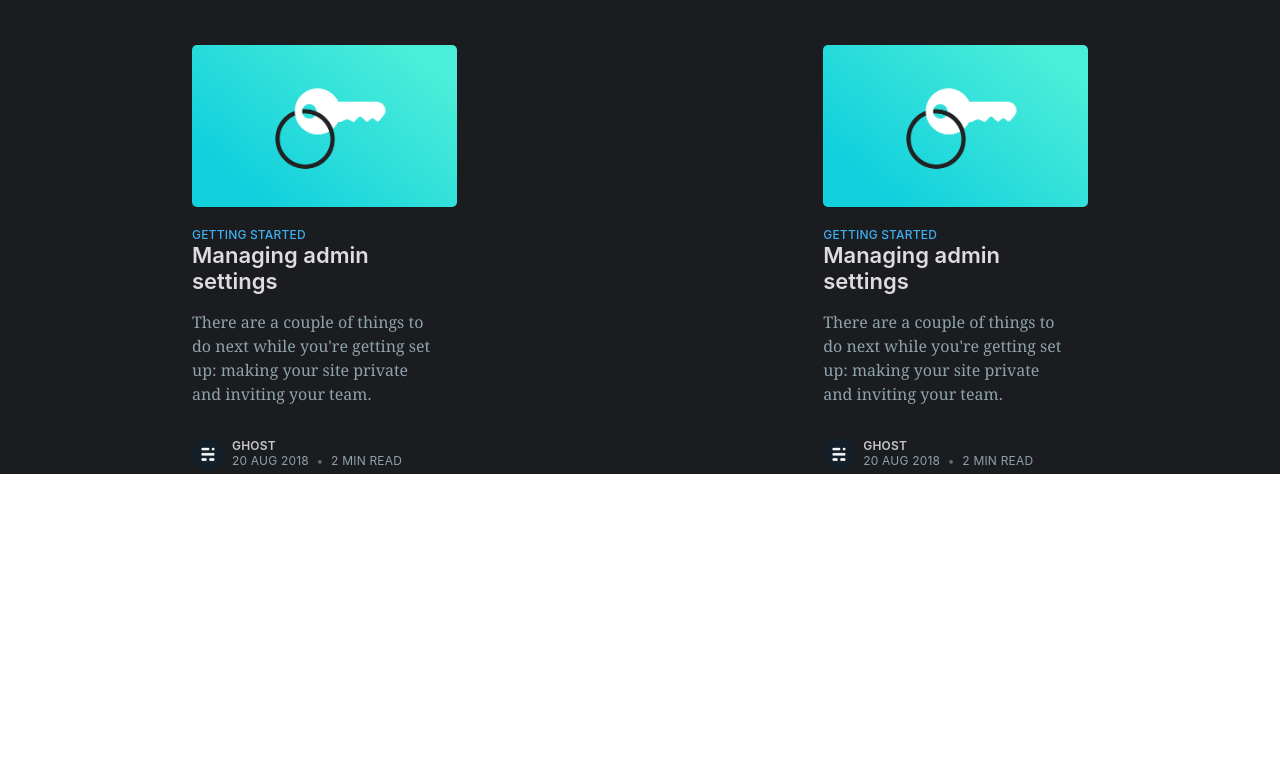
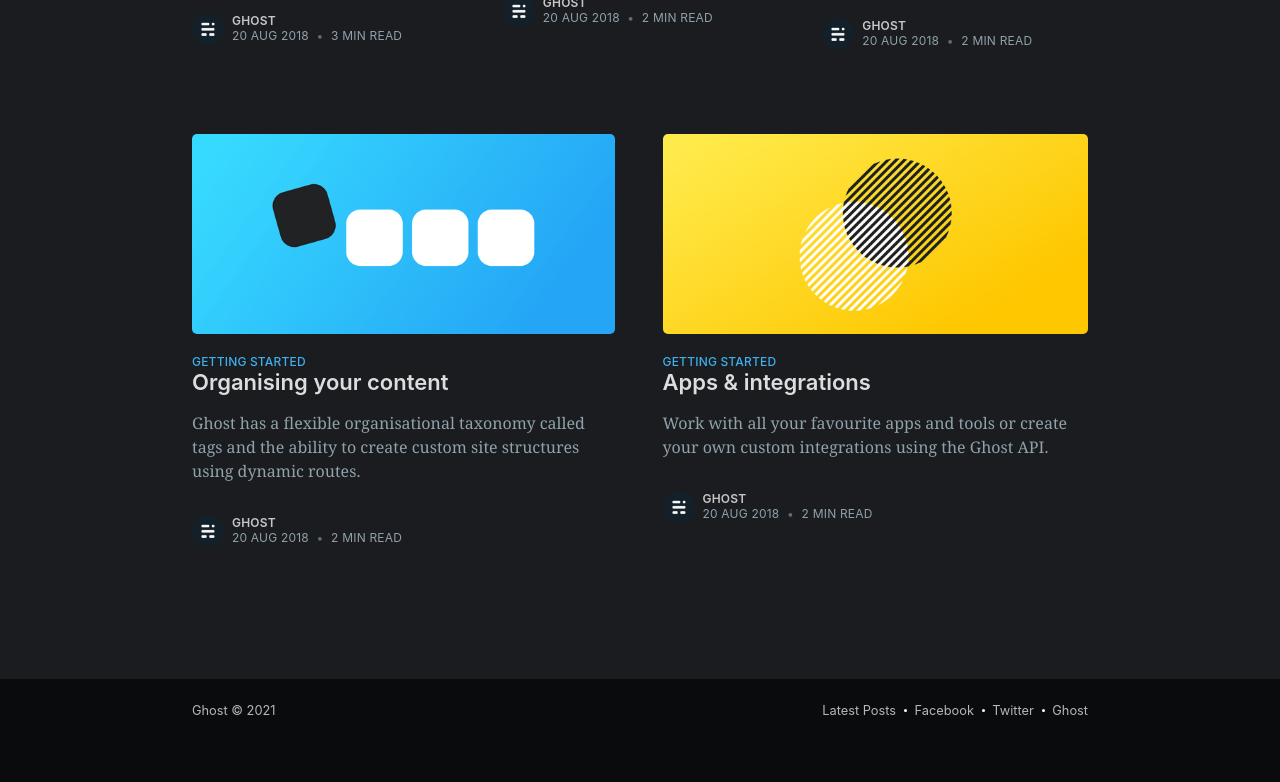
Before and after one commit to pranshudobhal/ghost-blog, a plain HTML site: page index.html in a window 1280 px wide. Shown: the part 1160-1942 px from the top of the page. Before the commit the page ends 1634 px from the top, so only its background shows below. Drawn offline with Linux system fonts and the light colour scheme.

Commit message:
styles: updated footer styles

```diff
--- a/index.html
+++ b/index.html
@@ -1,5 +1,6 @@
 <!DOCTYPE html>
 <html lang="en">
+
 <head>
   <meta charset="UTF-8" />
   <meta http-equiv="X-UA-Compatible" content="IE=edge" />
@@ -8,6 +9,7 @@
   <link rel="stylesheet" href="style.css" />
   <title>Ghost</title>
 </head>
+
 <body>
   <nav>
     <div class="nav-container">
@@ -25,8 +27,8 @@
             <a href="#">
               <svg viewBox="0 0 32 32">
                 <path
-                    d="M16 0c8.837 0 16 7.163 16 16s-7.163 16-16 16S0 24.837 0 16 7.163 0 16 0zm5.204 4.911h-3.546c-2.103 0-4.443.885-4.443 3.934.01 1.062 0 2.08 0 3.225h-2.433v3.872h2.509v11.147h4.61v-11.22h3.042l.275-3.81h-3.397s.007-1.695 0-2.187c0-1.205 1.253-1.136 1.329-1.136h2.054V4.911z"
-                  ></path>
+                  d="M16 0c8.837 0 16 7.163 16 16s-7.163 16-16 16S0 24.837 0 16 7.163 0 16 0zm5.204 4.911h-3.546c-2.103 0-4.443.885-4.443 3.934.01 1.062 0 2.08 0 3.225h-2.433v3.872h2.509v11.147h4.61v-11.22h3.042l.275-3.81h-3.397s.007-1.695 0-2.187c0-1.205 1.253-1.136 1.329-1.136h2.054V4.911z">
+                </path>
               </svg>
             </a>
           </li>
@@ -34,8 +36,8 @@
             <a href="#">
               <svg viewBox="0 0 32 32">
                 <path
-                    d="M30.063 7.313c-.813 1.125-1.75 2.125-2.875 2.938v.75c0 1.563-.188 3.125-.688 4.625a15.088 15.088 0 0 1-2.063 4.438c-.875 1.438-2 2.688-3.25 3.813a15.015 15.015 0 0 1-4.625 2.563c-1.813.688-3.75 1-5.75 1-3.25 0-6.188-.875-8.875-2.625.438.063.875.125 1.375.125 2.688 0 5.063-.875 7.188-2.5-1.25 0-2.375-.375-3.375-1.125s-1.688-1.688-2.063-2.875c.438.063.813.125 1.125.125.5 0 1-.063 1.5-.25-1.313-.25-2.438-.938-3.313-1.938a5.673 5.673 0 0 1-1.313-3.688v-.063c.813.438 1.688.688 2.625.688a5.228 5.228 0 0 1-1.875-2c-.5-.875-.688-1.813-.688-2.75 0-1.063.25-2.063.75-2.938 1.438 1.75 3.188 3.188 5.25 4.25s4.313 1.688 6.688 1.813a5.579 5.579 0 0 1 1.5-5.438c1.125-1.125 2.5-1.688 4.125-1.688s3.063.625 4.188 1.813a11.48 11.48 0 0 0 3.688-1.375c-.438 1.375-1.313 2.438-2.563 3.188 1.125-.125 2.188-.438 3.313-.875z"
-                  ></path>
+                  d="M30.063 7.313c-.813 1.125-1.75 2.125-2.875 2.938v.75c0 1.563-.188 3.125-.688 4.625a15.088 15.088 0 0 1-2.063 4.438c-.875 1.438-2 2.688-3.25 3.813a15.015 15.015 0 0 1-4.625 2.563c-1.813.688-3.75 1-5.75 1-3.25 0-6.188-.875-8.875-2.625.438.063.875.125 1.375.125 2.688 0 5.063-.875 7.188-2.5-1.25 0-2.375-.375-3.375-1.125s-1.688-1.688-2.063-2.875c.438.063.813.125 1.125.125.5 0 1-.063 1.5-.25-1.313-.25-2.438-.938-3.313-1.938a5.673 5.673 0 0 1-1.313-3.688v-.063c.813.438 1.688.688 2.625.688a5.228 5.228 0 0 1-1.875-2c-.5-.875-.688-1.813-.688-2.75 0-1.063.25-2.063.75-2.938 1.438 1.75 3.188 3.188 5.25 4.25s4.313 1.688 6.688 1.813a5.579 5.579 0 0 1 1.5-5.438c1.125-1.125 2.5-1.688 4.125-1.688s3.063.625 4.188 1.813a11.48 11.48 0 0 0 3.688-1.375c-.438 1.375-1.313 2.438-2.563 3.188 1.125-.125 2.188-.438 3.313-.875z">
+                </path>
               </svg>
             </a>
           </li>
@@ -64,7 +66,9 @@
         <div class="box1-content">
           <h5>Getting Started</h5>
           <h1>Welcome to Ghost</h1>
-            <p>Welcome, it's great to have you here. We know that first impressions are important, so we've populated your new site with some initial getting started posts that will help you get familiar with everything in no time.</p>
+          <p>Welcome, it's great to have you here. We know that first impressions are important, so we've populated your
+            new site with some initial getting started posts that will help you get familiar with everything in no time.
+          </p>
           <div class="description">
             <div class="desc-image">
               <img src="./images/desc.png" alt="description image" />
@@ -83,7 +87,8 @@
         <div class="box-content">
           <h5>Getting Started</h5>
           <h1>Writing posts with Ghost ✍️</h1>
-              <p>Discover familiar formatting options in a functional toolbar and the ability to add dynamic content seamlessly.</p>
+          <p>Discover familiar formatting options in a functional toolbar and the ability to add dynamic content
+            seamlessly.</p>
           <div class="description">
             <div class="desc-image">
               <img src="./images/desc.png" alt="description image" />
@@ -102,7 +107,8 @@
         <div class="box-content">
           <h5>Getting Started</h5>
           <h1>Publishing options</h1>
-          <p>The Ghost editor post settings menu has everything you need to fully optimise and distribute your content effectively.</p>
+          <p>The Ghost editor post settings menu has everything you need to fully optimise and distribute your content
+            effectively.</p>
           <div class="description">
             <div class="desc-image">
               <img src="./images/desc.png" alt="description image" />
@@ -121,7 +127,8 @@
         <div class="box-content">
           <h5>Getting Started</h5>
           <h1>Managing admin settings</h1>
-            <p>There are a couple of things to do next while you're getting set up: making your site private and inviting your team.</p>
+          <p>There are a couple of things to do next while you're getting set up: making your site private and inviting
+            your team.</p>
           <div class="description">
             <div class="desc-image">
               <img src="./images/desc.png" alt="description image" />
@@ -135,13 +142,14 @@
       </div>
 
       <div class="box box5">
-          <div class="box4-image">
-            <img src="./images/admin-settings.png" alt="" />
+        <div class="box5-image">
+          <img src="./images/organising-your-content.png" alt="" />
         </div>
         <div class="box-content">
           <h5>Getting Started</h5>
-            <h1>Managing admin settings</h1>
-            <p>There are a couple of things to do next while you're getting set up: making your site private and inviting your team.</p>
+          <h1>Organising your content</h1>
+          <p>Ghost has a flexible organisational taxonomy called tags and the ability to create custom site structures
+            using dynamic routes.</p>
           <div class="description">
             <div class="desc-image">
               <img src="./images/desc.png" alt="description image" />
@@ -154,13 +162,13 @@
         </div>
       </div>
       <div class="box box6">
-          <div class="box4-image">
-            <img src="./images/admin-settings.png" alt="" />
+        <div class="box6-image">
+          <img src="./images/app-integrations.png" alt="" />
         </div>
         <div class="box-content">
           <h5>Getting Started</h5>
-            <h1>Managing admin settings</h1>
-            <p>There are a couple of things to do next while you're getting set up: making your site private and inviting your team.</p>
+          <h1>Apps & integrations</h1>
+          <p>Work with all your favourite apps and tools or create your own custom integrations using the Ghost API.</p>
           <div class="description">
             <div class="desc-image">
               <img src="./images/desc.png" alt="description image" />
@@ -175,5 +183,20 @@
 
     </div>
   </main>
+
+  <footer>
+    <div class="footer-container">
+      <div class="site-logo">Ghost &copy; 2021</div>
+      <div class="footer-social">
+        <ul class="footer-social-links">
+          <li><a href="#" alt="Latest Posts">Latest Posts</a></li>
+          <li><a href="#" alt="Facebook">Facebook</a></li>
+          <li><a href="#" alt="Twitter">Twitter</a></li>
+          <li><a href="#" alt="Ghost">Ghost</a></li>
+        </ul>
+      </div>
+    </div>
+  </footer>
 </body>
+
 </html>
--- a/style.css
+++ b/style.css
@@ -136,13 +136,14 @@
 .main-container {
   display: grid;
   grid-template-areas:
-    'box1 box1 box1'
-    'box2 box3 box4'
-    'box5 . box6';
+    'box1 box1 box1 box1 box1 box1'
+    'box2 box2 box3 box3 box4 box4'
+    'box5 box5 box5 box6 box6 box6';
   width: 70vw;
   margin: 0 auto;
-  gap: 3rem;
+  gap: 5rem 3rem;
   padding-top: 3rem;
+  padding-bottom: 8rem;
 }
 
 .box {
@@ -168,6 +169,7 @@
   flex: 1 1 auto;
   width: 100%;
   border-radius: 5px;
+  object-fit: cover;
 }
 
 .box1-content {
@@ -183,7 +185,7 @@
   text-transform: uppercase;
   font-weight: 500;
   letter-spacing: 0.2px;
-  margin-top: -2rem;
+  margin-top: 0rem;
 }
 
 .box1-content h1 {
@@ -251,6 +253,7 @@
   flex: 1 1 auto;
   width: 100%;
   border-radius: 5px;
+  object-fit: cover;
 }
 
 .box2-image {
@@ -306,6 +309,7 @@
   flex: 1 1 auto;
   width: 100%;
   border-radius: 5px;
+  object-fit: cover;
 }
 
 .box4 {
@@ -317,14 +321,88 @@
   flex: 1 1 auto;
   width: 100%;
   border-radius: 5px;
+  object-fit: cover;
 }
 
 .box5 {
   grid-area: box5;
 }
 
+.box5-image img {
+  max-height: 200px;
+  flex: 1 1 auto;
+  width: 100%;
+  border-radius: 5px;
+  object-fit: cover;
+}
+
 .box6 {
   grid-area: box6;
 }
 
+.box6-image img {
+  max-height: 200px;
+  flex: 1 1 auto;
+  width: 100%;
+  border-radius: 5px;
+  object-fit: cover;
+}
+
 /* main end */
+
+/* footer start */
+
+footer {
+  background-color: #0a0b0c;
+}
+
+.footer-container {
+  width: 70vw;
+  margin: 0 auto;
+  display: flex;
+  justify-content: space-between;
+  color: #fff;
+  padding: 1.5rem 0 4rem;
+  font-size: 0.8rem;
+}
+
+.footer-container .site-logo {
+  opacity: 0.7;
+}
+
+.footer-social-links {
+  display: flex;
+  list-style-type: none;
+}
+
+.footer-social-links li {
+  position: relative;
+  padding-left: 1.15rem;
+}
+
+.footer-social-links li::before {
+  content: '';
+  position: absolute;
+  border-radius: 10px;
+  background-color: #fff;
+  left: 8px;
+  top: 6px;
+  width: 3px;
+  height: 3px;
+}
+
+.footer-social-links li:first-of-type::before {
+  display: none;
+}
+
+.footer-social-links li a {
+  text-decoration: none;
+  color: #fff;
+  opacity: 0.7;
+}
+
+.footer-social-links li a:hover {
+  opacity: 1;
+}
+
+/* footer end */
```
Lines whose indentation alone changed are shown as unchanged.
